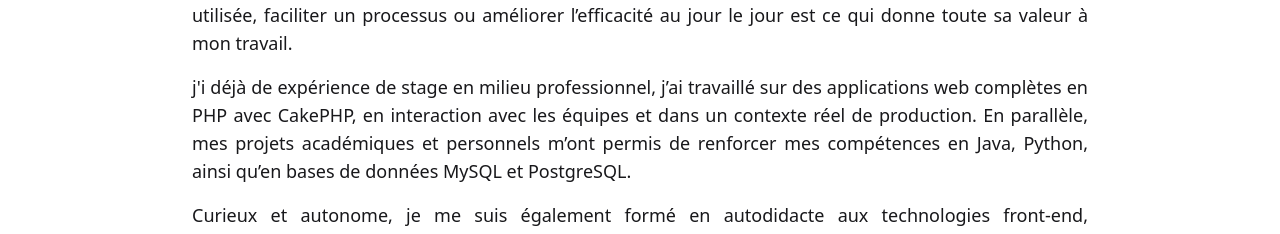
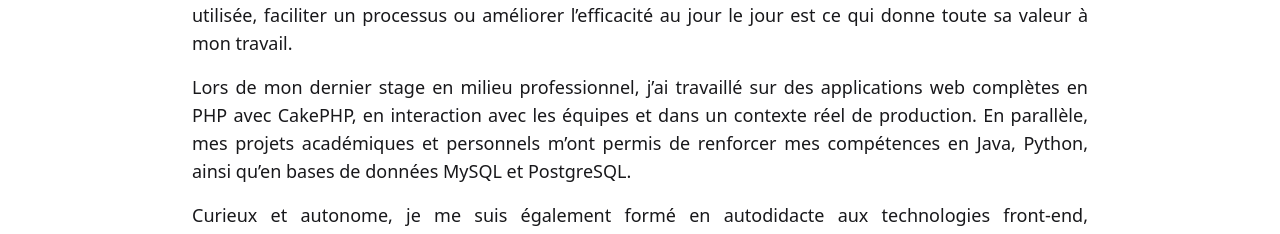
Before and after one commit to frakot4/frakot4.github.io, a React app: page /#/experience in a window 1280 px wide. Shown: the part 877-1111 px from the top of the page. Built offline with nearby package versions, Linux system fonts and the light colour scheme; the HTML template or start-up script is replaced by a standard one.

Commit message:
coorection contenu (home)

```diff
--- a/src/components/pages/Home.jsx
+++ b/src/components/pages/Home.jsx
@@ -15,7 +15,7 @@ export default function Home() {
                     </p>
 
                     <p className="py-2 text-lg text-justify">
-                        j'i déjà  de expérience de stage en milieu professionnel, j’ai travaillé sur des applications web complètes en PHP avec CakePHP, en interaction avec les équipes et dans un contexte réel de production. En parallèle, mes projets académiques et personnels m’ont permis de renforcer mes compétences en Java, Python, ainsi qu’en bases de données MySQL et PostgreSQL.
+                        Lors de mon dernier stage en milieu professionnel, j’ai travaillé sur des applications web complètes en PHP avec CakePHP, en interaction avec les équipes et dans un contexte réel de production. En parallèle, mes projets académiques et personnels m’ont permis de renforcer mes compétences en Java, Python, ainsi qu’en bases de données MySQL et PostgreSQL.
                     </p>
 
                     <p className="py-2 text-lg text-justify">
```
